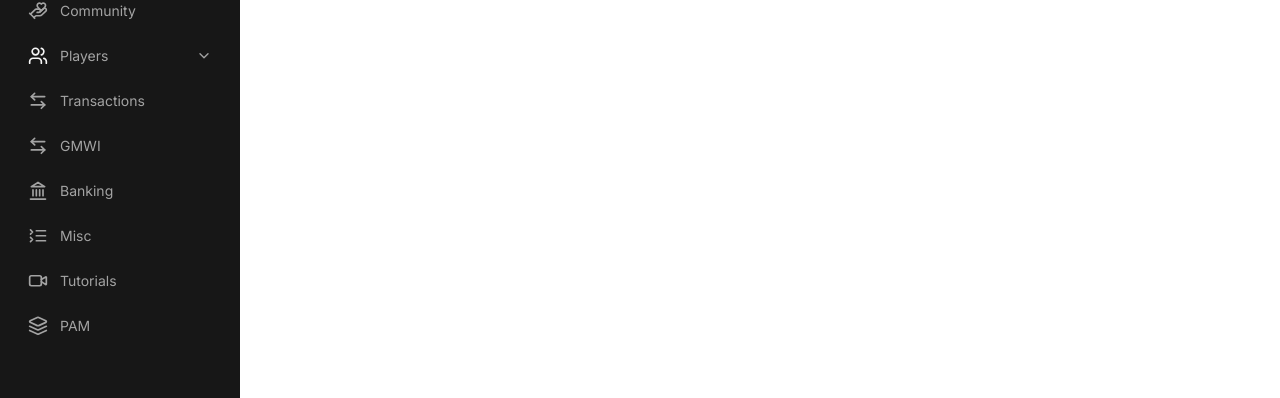
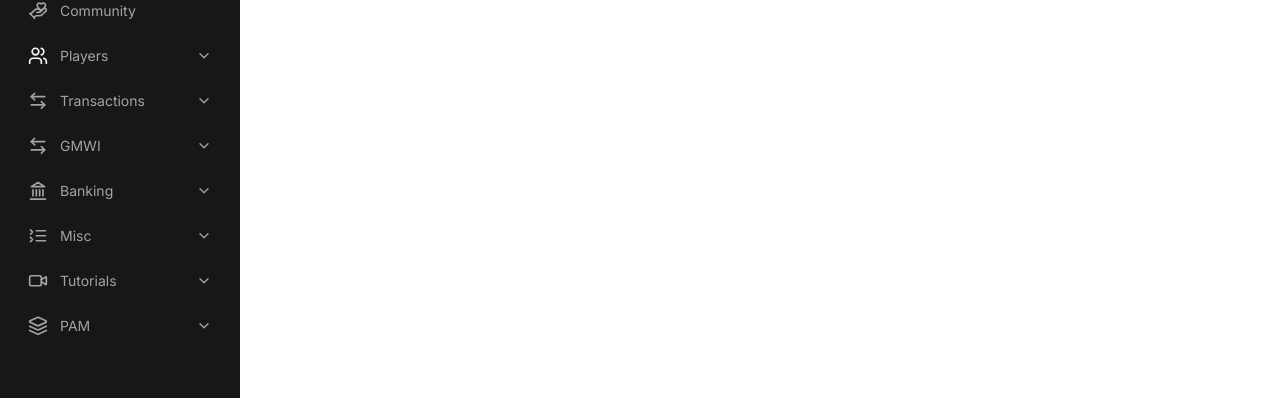
Before and after one commit to osama-alpha/ui-app-task, a Next.js app: page / in a window 1280 px wide. Shown: the part 114-512 px from the top of the page. Built offline with nearby package versions, Linux system fonts and the light colour scheme.

Commit message:
bug(sidebar): prevent expansion of the submenu for the Community item

```diff
--- a/src/app/components/Sidebar.tsx
+++ b/src/app/components/Sidebar.tsx
@@ -86,7 +86,7 @@ const Sidebar: React.FC<SidebarProps> = ({
                       />
                       <span className="font-inter text-sm">{item.name}</span>
                     </div>
-                    {item.subMenu && item.subMenu.length > 0 && (
+                    {item.name !== "Community" && (
                       <Image
                         src="/expand.svg"
                         alt="Expand"
```
